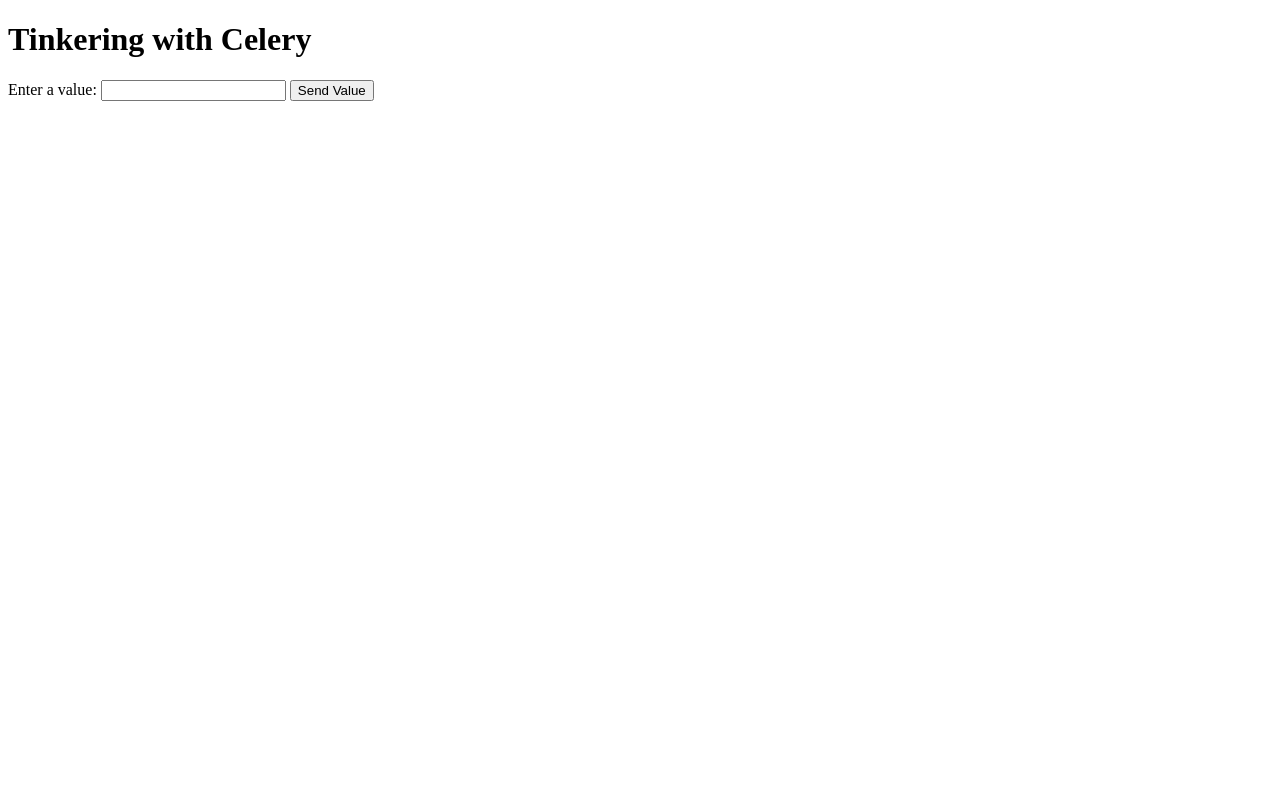
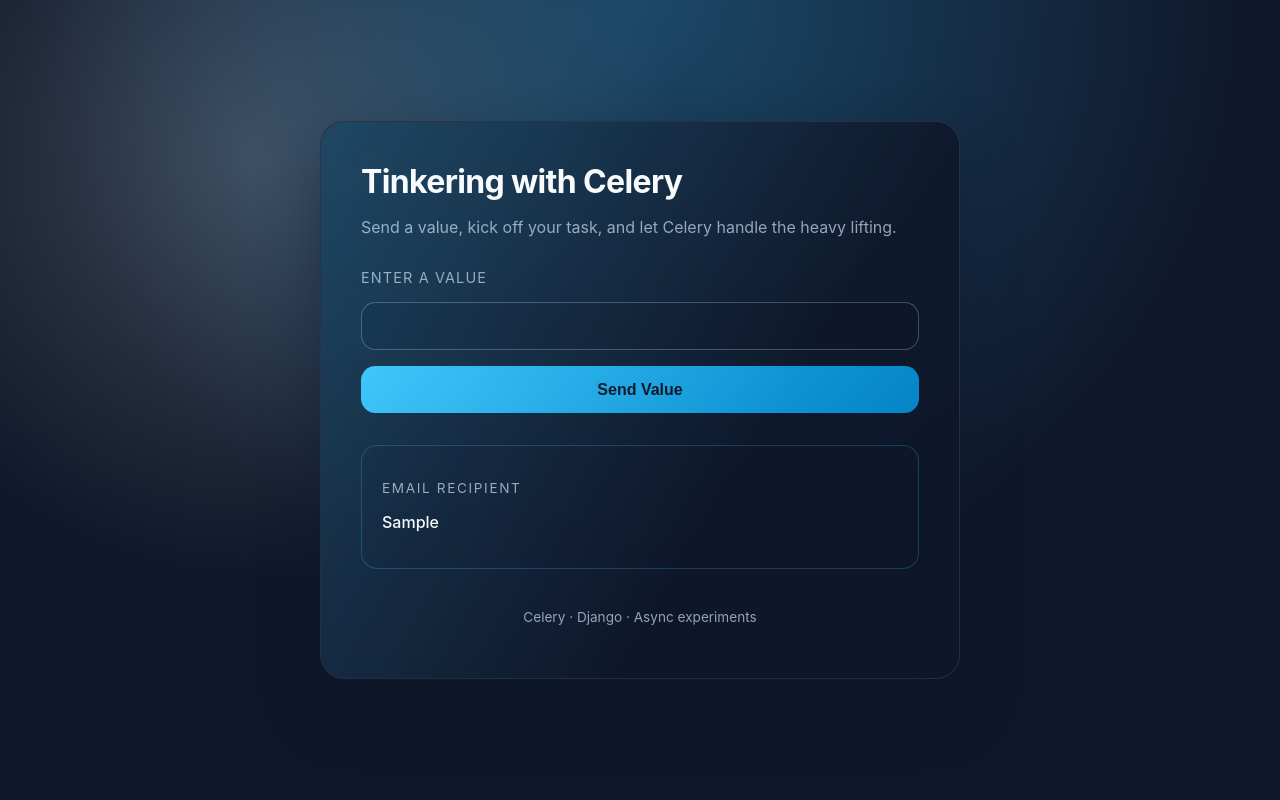
Before and after one commit to 21abhaya/try_celery, a Django app: template app/templates/test_view.html in a window 1280 px wide. Run offline with Django 5.2, Linux system fonts and the light colour scheme; the template is opened without the code that fills it: most values are stand-ins (such as "Sample title", 1, 10 or a date in 2020); parts of the project's set-up code (start-up, migrations or seed data) failed here and were passed over.

Commit message:
trying out cursor ai

```diff
--- a/app/templates/test_view.html
+++ b/app/templates/test_view.html
@@ -4,28 +4,175 @@
     <meta charset="UTF-8">
     <meta name="viewport" content="width=device-width, initial-scale=1.0">
     <title>Celery Task Results</title>
+    <style>
+        :root {
+            color-scheme: light dark;
+            font-size: 16px;
+            --bg: #0f172a;
+            --panel: rgba(15, 23, 42, 0.85);
+            --accent: #38bdf8;
+            --accent-dark: #0284c7;
+            --text: #f8fafc;
+            --muted: #94a3b8;
+        }
+
+        * {
+            box-sizing: border-box;
+        }
+
+        body {
+            margin: 0;
+            min-height: 100vh;
+            font-family: "Inter", system-ui, -apple-system, BlinkMacSystemFont, sans-serif;
+            background: radial-gradient(circle at top, rgba(56, 189, 248, 0.3), transparent 60%),
+                        radial-gradient(circle at 20% 20%, rgba(248, 250, 252, 0.2), transparent 35%),
+                        var(--bg);
+            color: var(--text);
+            display: flex;
+            align-items: center;
+            justify-content: center;
+            padding: 2rem;
+        }
+
+        .card {
+            width: min(640px, 100%);
+            background: var(--panel);
+            border: 1px solid rgba(248, 250, 252, 0.1);
+            border-radius: 1.5rem;
+            padding: 2.5rem;
+            box-shadow: 0 30px 60px rgba(15, 23, 42, 0.45);
+            backdrop-filter: blur(14px);
+            position: relative;
+            overflow: hidden;
+        }
+
+        .card::after {
+            content: "";
+            position: absolute;
+            inset: 0;
+            background: linear-gradient(120deg, rgba(56, 189, 248, 0.25), transparent 65%);
+            pointer-events: none;
+            mix-blend-mode: screen;
+        }
+
+        h1 {
+            margin: 0 0 1rem;
+            font-size: 2rem;
+            letter-spacing: -0.02em;
+        }
+
+        p.subtitle {
+            margin: 0 0 2rem;
+            color: var(--muted);
+        }
+
+        form {
+            display: flex;
+            flex-direction: column;
+            gap: 1rem;
+        }
+
+        label {
+            font-size: 0.9rem;
+            text-transform: uppercase;
+            letter-spacing: 0.08em;
+            color: var(--muted);
+        }
+
+        input[type="text"] {
+            padding: 0.9rem 1rem;
+            border-radius: 0.9rem;
+            border: 1px solid rgba(148, 163, 184, 0.4);
+            background: rgba(15, 23, 42, 0.65);
+            color: var(--text);
+            font-size: 1rem;
+            transition: border 0.2s ease, box-shadow 0.2s ease;
+        }
+
+        input[type="text"]:focus {
+            outline: none;
+            border-color: var(--accent);
+            box-shadow: 0 0 0 3px rgba(56, 189, 248, 0.3);
+        }
+
+        button {
+            padding: 0.9rem 1rem;
+            border-radius: 0.9rem;
+            border: none;
+            font-weight: 600;
+            font-size: 1rem;
+            background: linear-gradient(135deg, var(--accent), var(--accent-dark));
+            color: #0b1120;
+            cursor: pointer;
+            transition: transform 0.15s ease, box-shadow 0.15s ease;
+        }
+
+        button:hover {
+            transform: translateY(-1px);
+            box-shadow: 0 18px 30px rgba(2, 132, 199, 0.35);
+        }
+
+        button:active {
+            transform: translateY(0);
+            box-shadow: none;
+        }
+
+        .result-block {
+            margin-top: 2rem;
+            padding: 1.25rem;
+            border-radius: 1rem;
+            border: 1px solid rgba(56, 189, 248, 0.25);
+            background: rgba(15, 23, 42, 0.55);
+        }
+
+        .result-title {
+            font-size: 0.85rem;
+            color: var(--muted);
+            text-transform: uppercase;
+            letter-spacing: 0.12em;
+            margin-bottom: 0.35rem;
+        }
+
+        .result-value {
+            font-size: 1rem;
+            font-weight: 500;
+        }
+
+        .tagline {
+            margin-top: 2.5rem;
+            font-size: 0.85rem;
+            color: var(--muted);
+            text-align: center;
+        }
+    </style>
 </head>
 <body>
-    <h1>Tinkering with Celery</h1>
-    {% comment %} <ul>
-        <li>Add Result: {{ add_result }}</li>
-        <li>Mul Result: {{ mul_result }}</li>
-        <li>Xsum Result: {{ xsum_result }}</li>
-        <li>Without Celery Result: {{ without_celery_result }}</li>
-        <li>Submitted value: {{ value }}
-    </ul> {% endcomment %}
-    <div>
-        <form method="post">
+    <main class="card">
+        <h1>Tinkering with Celery</h1>
+        <p class="subtitle">Send a value, kick off your task, and let Celery handle the heavy lifting.</p>
+        <form method="post" id="celery-form">
             {% csrf_token %}
-            <label for="value"> Enter a value:</label>
-            <input type="text" id="value" name="value" required=True>
+            <label for="value">Enter a value</label>
+            <input type="text" id="value" name="value" required>
             <button type="submit">Send Value</button>
         </form>
-        <div>
-            {% if request.POST.value %}
-                <p>You submitted the value: {{ request.POST.value }}</p>
-            {% endif %}
-        </div>
-    </div>
+        {% if request.POST.value %}
+            <section class="result-block" id="submitted-value">
+                <p class="result-title">Last submitted value</p>
+                <p class="result-value">{{ request.POST.value }}</p>
+            </section>
+        {% endif %}
+        <section class="result-block" aria-live="polite">
+            <p class="result-title">Email recipient</p>
+            <p class="result-value">{{ recipient_list }}</p>
+        </section>
+        <p class="tagline">Celery · Django · Async experiments</p>
+    </main>
+    <script>
+        const form = document.getElementById("celery-form");
+        form.addEventListener("submit", () => {
+            form.classList.add("is-loading");
+        });
+    </script>
 </body>
 </html>
```
